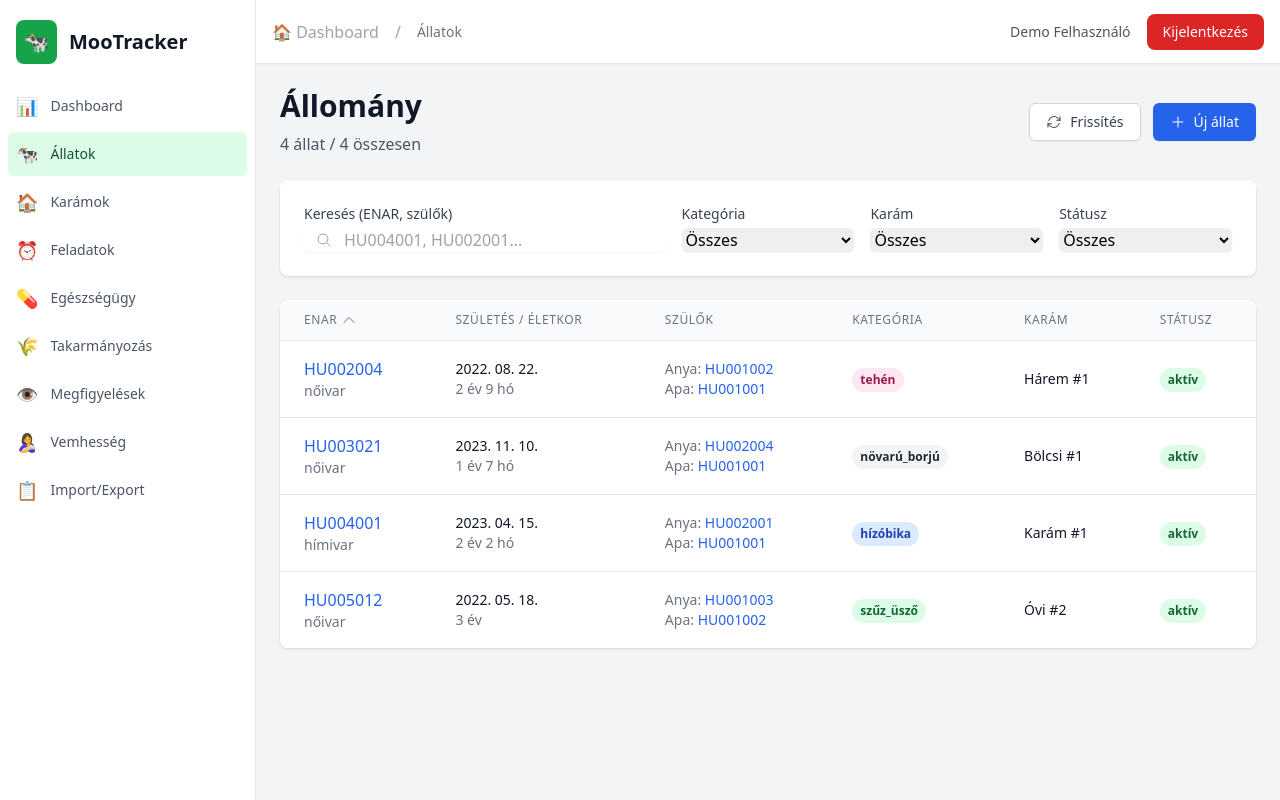
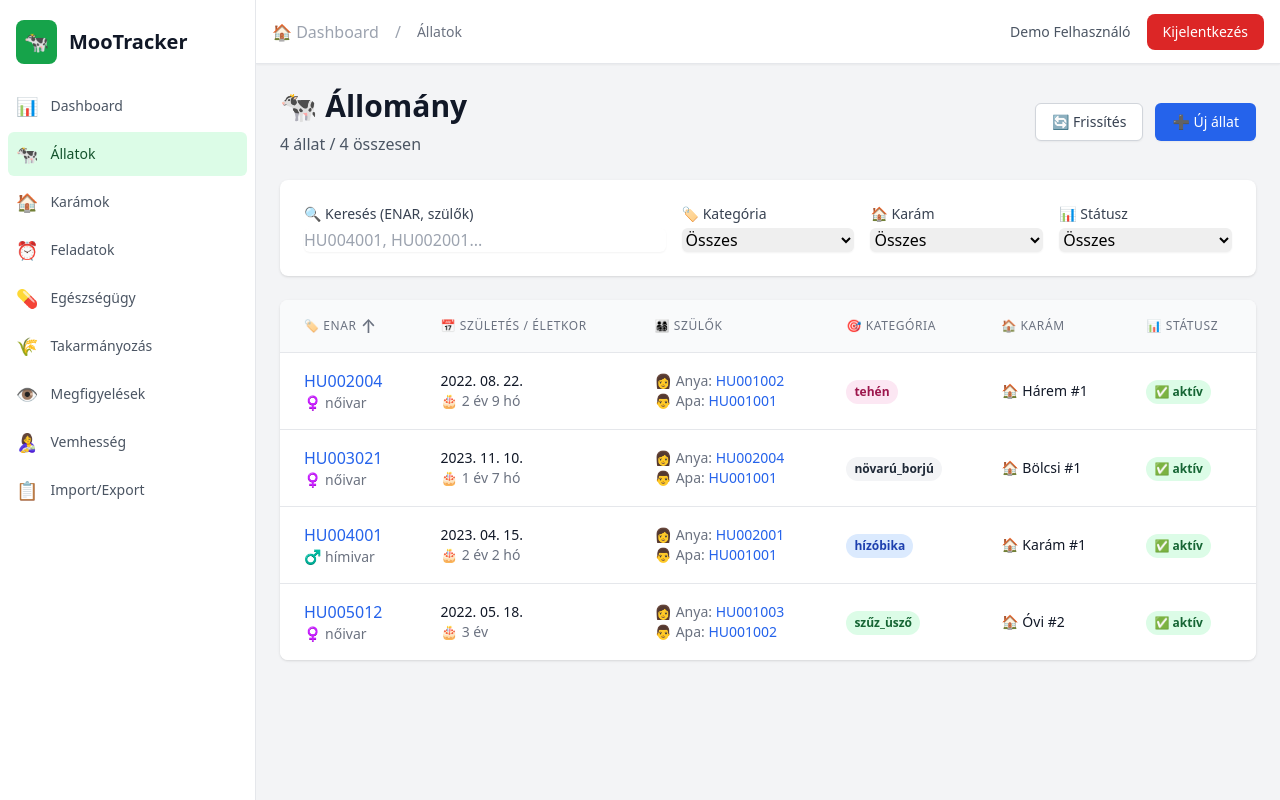
Before and after one commit to mootracker-hu/mootracker-nextjs, a Next.js app: page /dashboard/animals in a window 1280 px wide. Built offline with nearby package versions, Linux system fonts and the light colour scheme.

Commit message:
Update page.tsx

```diff
--- a/src/app/dashboard/animals/page.tsx
+++ b/src/app/dashboard/animals/page.tsx
@@ -2,7 +2,6 @@
 
 import { useState, useEffect, useMemo } from 'react';
 import Link from 'next/link';
-import { MagnifyingGlassIcon, PlusIcon, ArrowPathIcon, ChevronUpIcon, ChevronDownIcon } from '@heroicons/react/24/outline';
 import { mockStorage, type Animal } from '@/lib/mockStorage';
 
 // Kategória színek
@@ -152,7 +151,7 @@ export default function AnimalsPage() {
       {/* Header */}
       <div className="flex justify-between items-center mb-6">
         <div>
-          <h1 className="text-3xl font-bold text-gray-900">Állomány</h1>
+          <h1 className="text-3xl font-bold text-gray-900">🐄 Állomány</h1>
           <p className="text-gray-600 mt-2">
             {filteredAndSortedAnimals.length} állat / {animals.length} összesen
           </p>
@@ -162,15 +161,13 @@ export default function AnimalsPage() {
             onClick={loadAnimals}
             className="inline-flex items-center px-4 py-2 border border-gray-300 rounded-md shadow-sm text-sm font-medium text-gray-700 bg-white hover:bg-gray-50"
           >
-            <ArrowPathIcon className="h-4 w-4 mr-2" />
-            Frissítés
+            🔄 Frissítés
           </button>
           <Link
             href="/dashboard/animals/new"
             className="inline-flex items-center px-4 py-2 border border-transparent rounded-md shadow-sm text-sm font-medium text-white bg-blue-600 hover:bg-blue-700"
           >
-            <PlusIcon className="h-4 w-4 mr-2" />
-            Új állat
+            ➕ Új állat
           </Link>
         </div>
       </div>
@@ -181,23 +178,20 @@ export default function AnimalsPage() {
           {/* Keresés */}
           <div className="lg:col-span-2">
             <label className="block text-sm font-medium text-gray-700 mb-1">
-              Keresés (ENAR, szülők)
+              🔍 Keresés (ENAR, szülők)
             </label>
-            <div className="relative">
-              <MagnifyingGlassIcon className="absolute left-3 top-1/2 transform -translate-y-1/2 h-4 w-4 text-gray-400" />
             <input
               type="text"
               value={searchTerm}
               onChange={(e) => setSearchTerm(e.target.value)}
-                className="pl-10 w-full rounded-md border-gray-300 shadow-sm focus:border-blue-500 focus:ring-blue-500"
+              className="w-full rounded-md border-gray-300 shadow-sm focus:border-blue-500 focus:ring-blue-500"
               placeholder="HU004001, HU002001..."
             />
-            </div>
           </div>
 
           {/* Kategória szűrő */}
           <div>
-            <label className="block text-sm font-medium text-gray-700 mb-1">Kategória</label>
+            <label className="block text-sm font-medium text-gray-700 mb-1">🏷️ Kategória</label>
             <select
               value={categoryFilter}
               onChange={(e) => setCategoryFilter(e.target.value)}
@@ -212,7 +206,7 @@ export default function AnimalsPage() {
 
           {/* Karám szűrő */}
           <div>
-            <label className="block text-sm font-medium text-gray-700 mb-1">Karám</label>
+            <label className="block text-sm font-medium text-gray-700 mb-1">🏠 Karám</label>
             <select
               value={karamFilter}
               onChange={(e) => setKaramFilter(e.target.value)}
@@ -227,7 +221,7 @@ export default function AnimalsPage() {
 
           {/* Státusz szűrő */}
           <div>
-            <label className="block text-sm font-medium text-gray-700 mb-1">Státusz</label>
+            <label className="block text-sm font-medium text-gray-700 mb-1">📊 Státusz</label>
             <select
               value={statusFilter}
               onChange={(e) => setStatusFilter(e.target.value)}
@@ -254,10 +248,10 @@ export default function AnimalsPage() {
                   onClick={() => handleSort('enar')}
                 >
                   <div className="flex items-center">
-                    ENAR
-                    {sortField === 'enar' && (
-                      sortDirection === 'asc' ? <ChevronUpIcon className="ml-1 h-4 w-4" /> : <ChevronDownIcon className="ml-1 h-4 w-4" />
-                    )}
+                    🏷️ ENAR
+                    <span className="ml-1 text-lg">
+                      {sortField === 'enar' && (sortDirection === 'asc' ? '↑' : '↓')}
+                    </span>
                   </div>
                 </th>
                 <th
@@ -266,14 +260,14 @@ export default function AnimalsPage() {
                   onClick={() => handleSort('szuletesi_datum')}
                 >
                   <div className="flex items-center">
-                    Születés / Életkor
-                    {sortField === 'szuletesi_datum' && (
-                      sortDirection === 'asc' ? <ChevronUpIcon className="ml-1 h-4 w-4" /> : <ChevronDownIcon className="ml-1 h-4 w-4" />
-                    )}
+                    📅 Születés / Életkor
+                    <span className="ml-1 text-lg">
+                      {sortField === 'szuletesi_datum' && (sortDirection === 'asc' ? '↑' : '↓')}
+                    </span>
                   </div>
                 </th>
                 <th scope="col" className="px-6 py-3 text-left text-xs font-medium text-gray-500 uppercase tracking-wider">
-                  Szülők
+                  👨‍👩‍👧‍👦 Szülők
                 </th>
                 <th
                   scope="col"
@@ -281,10 +275,10 @@ export default function AnimalsPage() {
                   onClick={() => handleSort('kategoria')}
                 >
                   <div className="flex items-center">
-                    Kategória
-                    {sortField === 'kategoria' && (
-                      sortDirection === 'asc' ? <ChevronUpIcon className="ml-1 h-4 w-4" /> : <ChevronDownIcon className="ml-1 h-4 w-4" />
-                    )}
+                    🎯 Kategória
+                    <span className="ml-1 text-lg">
+                      {sortField === 'kategoria' && (sortDirection === 'asc' ? '↑' : '↓')}
+                    </span>
                   </div>
                 </th>
                 <th
@@ -293,10 +287,10 @@ export default function AnimalsPage() {
                   onClick={() => handleSort('jelenlegi_karam')}
                 >
                   <div className="flex items-center">
-                    Karám
-                    {sortField === 'jelenlegi_karam' && (
-                      sortDirection === 'asc' ? <ChevronUpIcon className="ml-1 h-4 w-4" /> : <ChevronDownIcon className="ml-1 h-4 w-4" />
-                    )}
+                    🏠 Karám
+                    <span className="ml-1 text-lg">
+                      {sortField === 'jelenlegi_karam' && (sortDirection === 'asc' ? '↑' : '↓')}
+                    </span>
                   </div>
                 </th>
                 <th
@@ -305,33 +299,35 @@ export default function AnimalsPage() {
                   onClick={() => handleSort('statusz')}
                 >
                   <div className="flex items-center">
-                    Státusz
-                    {sortField === 'statusz' && (
-                      sortDirection === 'asc' ? <ChevronUpIcon className="ml-1 h-4 w-4" /> : <ChevronDownIcon className="ml-1 h-4 w-4" />
-                    )}
+                    📊 Státusz
+                    <span className="ml-1 text-lg">
+                      {sortField === 'statusz' && (sortDirection === 'asc' ? '↑' : '↓')}
+                    </span>
                   </div>
                 </th>
               </tr>
             </thead>
             <tbody className="bg-white divide-y divide-gray-200">
               {paginatedAnimals.map((animal) => (
-                <tr key={animal.enar} className="hover:bg-gray-50 cursor-pointer">
+                <tr key={animal.enar} className="hover:bg-gray-50 cursor-pointer transition-colors">
                   <td className="px-6 py-4 whitespace-nowrap">
                     <Link href={`/dashboard/animals/${animal.enar}`} className="text-blue-600 hover:text-blue-900 font-medium">
                       {animal.enar}
                     </Link>
-                    <div className="text-sm text-gray-500">{animal.ivar}</div>
+                    <div className="text-sm text-gray-500">
+                      {animal.ivar === 'hímivar' ? '♂️' : '♀️'} {animal.ivar}
+                    </div>
                   </td>
                   <td className="px-6 py-4 whitespace-nowrap text-sm text-gray-900">
                     <div>{new Date(animal.szuletesi_datum).toLocaleDateString('hu-HU')}</div>
-                    <div className="text-gray-500">{calculateAge(animal.szuletesi_datum)}</div>
+                    <div className="text-gray-500">🎂 {calculateAge(animal.szuletesi_datum)}</div>
                   </td>
                   <td className="px-6 py-4 whitespace-nowrap text-sm text-gray-500">
                     {animal.anya_enar && (
-                      <div>Anya: <Link href={`/dashboard/animals/${animal.anya_enar}`} className="text-blue-600 hover:text-blue-900">{animal.anya_enar}</Link></div>
+                      <div>👩 Anya: <Link href={`/dashboard/animals/${animal.anya_enar}`} className="text-blue-600 hover:text-blue-900">{animal.anya_enar}</Link></div>
                     )}
                     {animal.apa_enar && (
-                      <div>Apa: <Link href={`/dashboard/animals/${animal.apa_enar}`} className="text-blue-600 hover:text-blue-900">{animal.apa_enar}</Link></div>
+                      <div>👨 Apa: <Link href={`/dashboard/animals/${animal.apa_enar}`} className="text-blue-600 hover:text-blue-900">{animal.apa_enar}</Link></div>
                     )}
                   </td>
                   <td className="px-6 py-4 whitespace-nowrap">
@@ -340,11 +336,11 @@ export default function AnimalsPage() {
                     </span>
                   </td>
                   <td className="px-6 py-4 whitespace-nowrap text-sm text-gray-900">
-                    {animal.jelenlegi_karam}
+                    🏠 {animal.jelenlegi_karam}
                   </td>
                   <td className="px-6 py-4 whitespace-nowrap">
                     <span className={`inline-flex px-2 py-1 text-xs font-semibold rounded-full ${getStatusColor(animal.statusz)}`}>
-                      {animal.statusz}
+                      {animal.statusz === 'aktív' ? '✅' : animal.statusz === 'elhullott' ? '💀' : '⚠️'} {animal.statusz}
                     </span>
                   </td>
                 </tr>
@@ -362,14 +358,14 @@ export default function AnimalsPage() {
                 disabled={currentPage === 1}
                 className="relative inline-flex items-center px-4 py-2 border border-gray-300 text-sm font-medium rounded-md text-gray-700 bg-white hover:bg-gray-50 disabled:opacity-50"
               >
-                Előző
+                ← Előző
               </button>
               <button
                 onClick={() => setCurrentPage(Math.min(totalPages, currentPage + 1))}
                 disabled={currentPage === totalPages}
                 className="ml-3 relative inline-flex items-center px-4 py-2 border border-gray-300 text-sm font-medium rounded-md text-gray-700 bg-white hover:bg-gray-50 disabled:opacity-50"
               >
-                Következő
+                Következő →
               </button>
             </div>
             <div className="hidden sm:flex-1 sm:flex sm:items-center sm:justify-between">
@@ -390,7 +386,7 @@ export default function AnimalsPage() {
                     disabled={currentPage === 1}
                     className="relative inline-flex items-center px-2 py-2 rounded-l-md border border-gray-300 bg-white text-sm font-medium text-gray-500 hover:bg-gray-50 disabled:opacity-50"
                   >
-                    Előző
+                    ← Előző
                   </button>
                   {[...Array(totalPages)].map((_, i) => {
                     const page = i + 1;
@@ -422,7 +418,7 @@ export default function AnimalsPage() {
                     disabled={currentPage === totalPages}
                     className="relative inline-flex items-center px-2 py-2 rounded-r-md border border-gray-300 bg-white text-sm font-medium text-gray-500 hover:bg-gray-50 disabled:opacity-50"
                   >
-                    Következő
+                    Következő →
                   </button>
                 </nav>
               </div>
```
Lines whose indentation alone changed are shown as unchanged.
